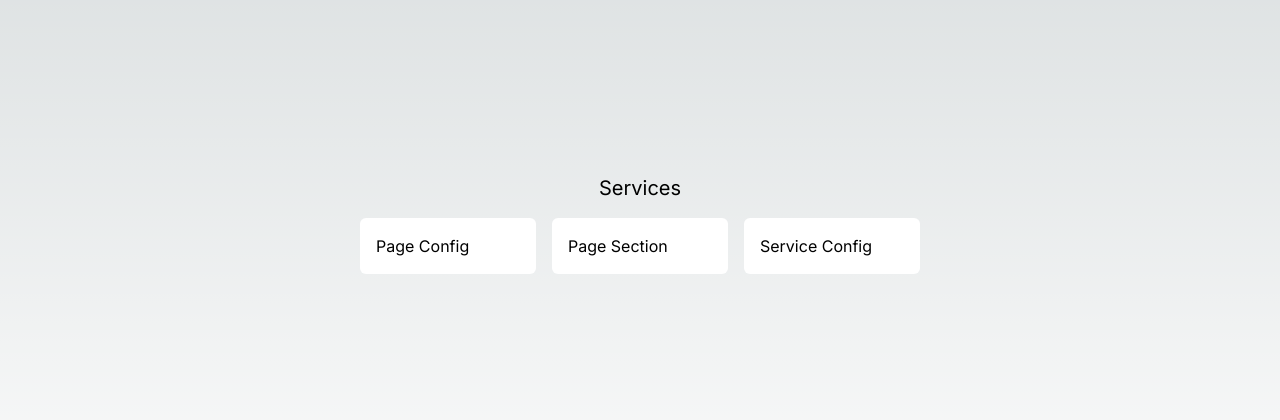
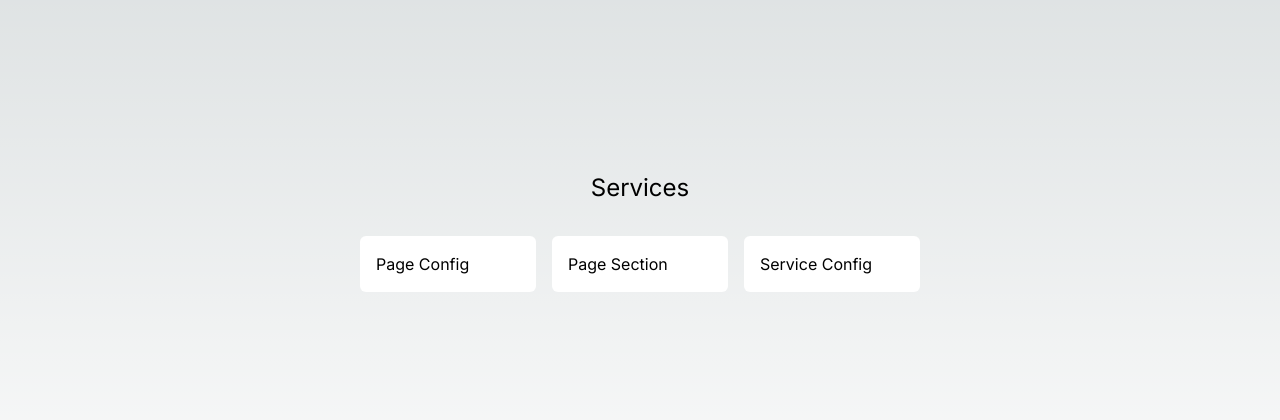
Before and after one commit to ChampionBuffalo1/fc-upm, a Next.js app: page / in a window 1280 px wide. Shown: the part 184-604 px from the top of the page. Built offline with nearby package versions, Linux system fonts and the light colour scheme.

Commit message:
Removed custom component

```diff
--- a/src/app/page.tsx
+++ b/src/app/page.tsx
@@ -1,17 +1,18 @@
 import Link from "next/link";
-import PageCard from "@/components/PageCard";
 
 const services = ["Page Config", "Page Section", "Service Config"];
 
 export default async function Home() {
   return (
     <div className="flex flex-col justify-center items-center h-full">
-      <span className="text-xl m-4">Services</span>
+      <span className="text-2xl m-8">Services</span>
       <div className="flex justify-center">
         {services.length !== 0 &&
           services.map((name, id) => (
-            <Link href={`/${name.replaceAll(" ", "_").toLowerCase()}`}>
-              <PageCard key={id} name={name} />
+            <Link href={`/${name.replaceAll(" ", "_").toLowerCase()}`} key={id}>
+              <div className="flex w-44 bg-white p-4 rounded-md mx-2">
+                <span className="text-black">{name}</span>
+              </div>
             </Link>
           ))}
       </div>
```
